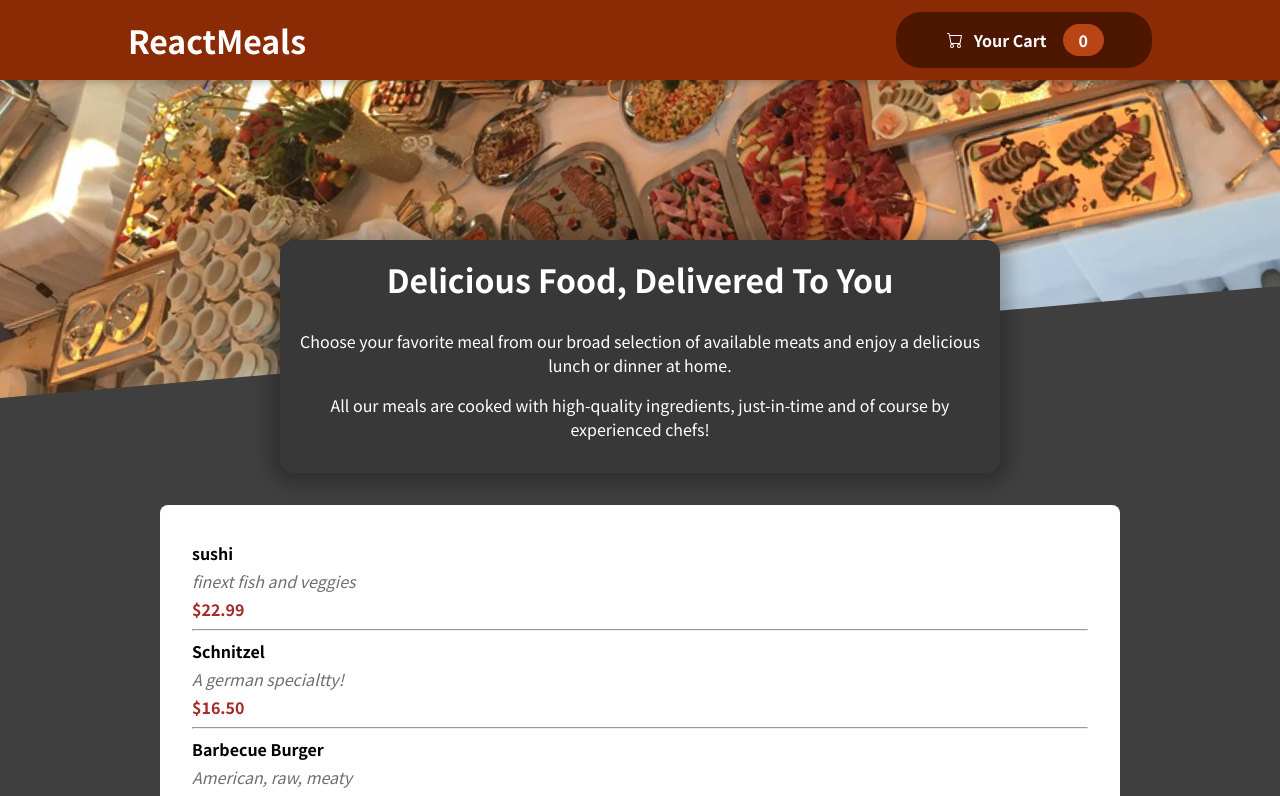
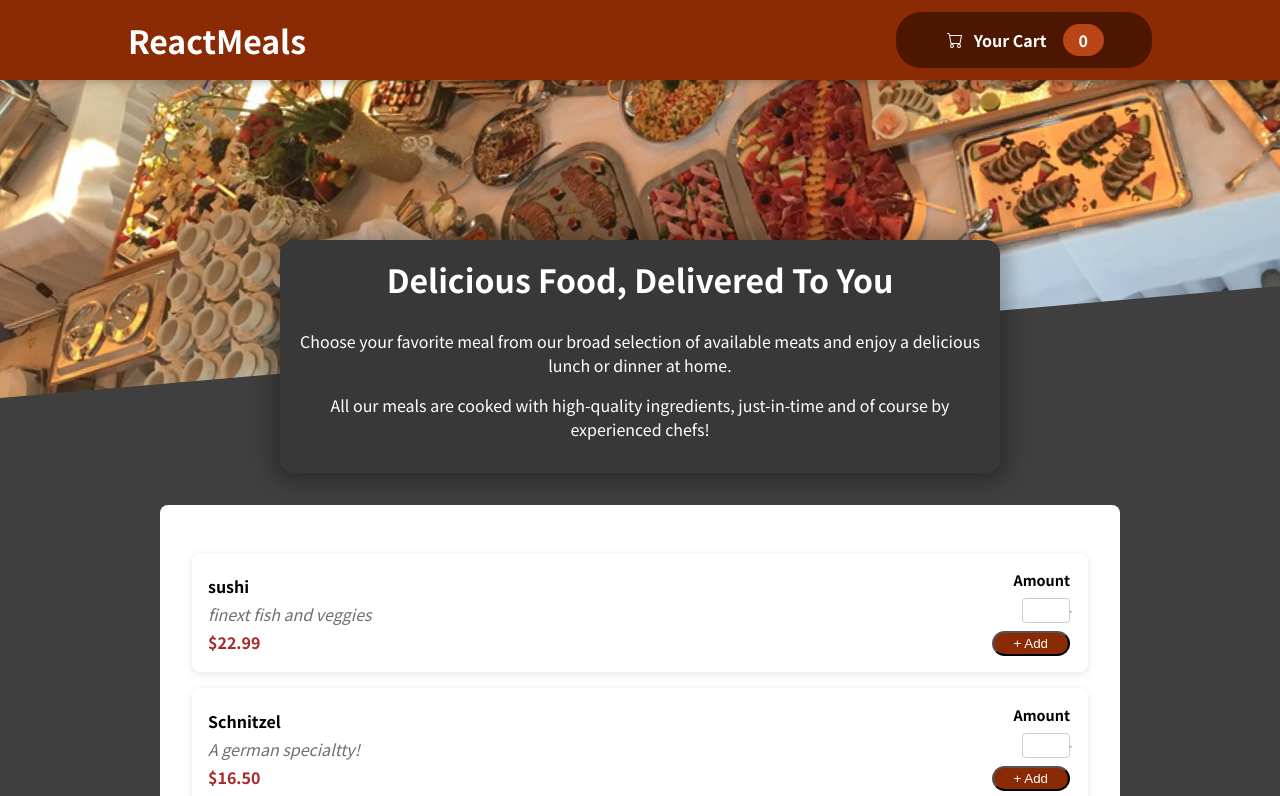
Before and after one commit to ChinthanaK/01-Restaurant-project, a React (Create React App) app: page / in a window 1280 px wide. Shown: the top 796 px of the page. Built offline with nearby package versions, Linux system fonts and the light colour scheme.

Commit message:
Added AddButtonFrom changes

```diff
--- a/src/components/Meals/AvaliableMeals.js
+++ b/src/components/Meals/AvaliableMeals.js
@@ -1,6 +1,6 @@
-//import React from 'react'
 import Card from '../UI/Card';
 import classes from "./AvaliableMeals.module.css";
+import MealItem from './MealItem';
 
 const AvaliableMeals = (props) => {
 
@@ -9,12 +9,7 @@ const AvaliableMeals = (props) => {
     <Card className= {classes.meals}>
           <ul>
         {props.items.map((item) =>{
-        return <li key={item.id}>
-                <h4>{item.itemName}</h4>
-                <p>{item.description}</p>
-                <span>${item.price.toFixed(2)}</span>
-                <hr />
-            </li>
+        return <MealItem key={item.id} itemName={item.itemName} description={item.description} price={item.price}/>
         })}
     </ul>
     </Card>
--- /dev/null
+++ b/src/components/Meals/MealItem.js
@@ -0,0 +1,24 @@
+import React from 'react';
+import Button from '../UI/Button';
+import classes from "./MealItem.module.css";
+
+const MealItem = (props) => {
+  return (<li className={classes.meal}>
+                <div>
+                    <h4>{props.itemName}</h4>
+                    <p>{props.description}</p>
+                    <span>${props.price.toFixed(2)}</span>
+                </div>
+                <form>
+                    <label htmlFor="amount">Amount</label>
+                    <input type="number" name="amount" id="amount" />
+                    <Button>+ Add</Button>
+                </form>
+                <hr />
+            </li>
+  )
+
+
+}
+
+export default MealItem
--- /dev/null
+++ b/src/components/Meals/MealItem.module.css
@@ -0,0 +1,38 @@
+.meal {
+  display: flex;
+  justify-content: space-between; /* push left + right apart */
+  align-items: center;
+  padding: 1rem;
+  margin: 1rem 0;
+  background-color: #fff;
+  border-radius: 8px;
+  box-shadow: 0 2px 8px rgba(0, 0, 0, 0.1);
+}
+
+/* left content should take remaining space */
+.meal > div {
+  flex: 1;
+}
+
+/* form should stay at far right */
+.meal form {
+  display: flex;
+  flex-direction: column;   /* stack Amount/input and button */
+  align-items: flex-end;    /* right-align contents */
+  gap: 0.5rem;
+  margin-left: auto;        /* push form all the way right */
+}
+
+.meal form label {
+  font-weight: bold;
+  font-size: 0.9rem;
+}
+
+.meal form input {
+  width: 3rem;
+  text-align: center;
+  padding: 4px 6px;
+  font-size: 0.8rem;
+  border: 1px solid #ccc;
+  border-radius: 4px;
+}
--- /dev/null
+++ b/src/components/UI/Button.js
@@ -0,0 +1,9 @@
+import React from 'react'
+import classes from "./Button.module.css";
+const Button = (props) => {
+  return (
+    <button onClick={props.onClick} type={props.type||"submit"} className={`${classes.button} ${props.className}`}>{props.children}</button>
+  )
+}
+
+export default Button
--- /dev/null
+++ b/src/components/UI/Button.module.css
@@ -0,0 +1,10 @@
+.button{
+    color: white;
+    background-color: #8a2b06;
+    border-radius: 15px;
+    padding: 3px 20px;
+}
+
+.form button:hover {
+  background-color: #a0522d;
+}
```
